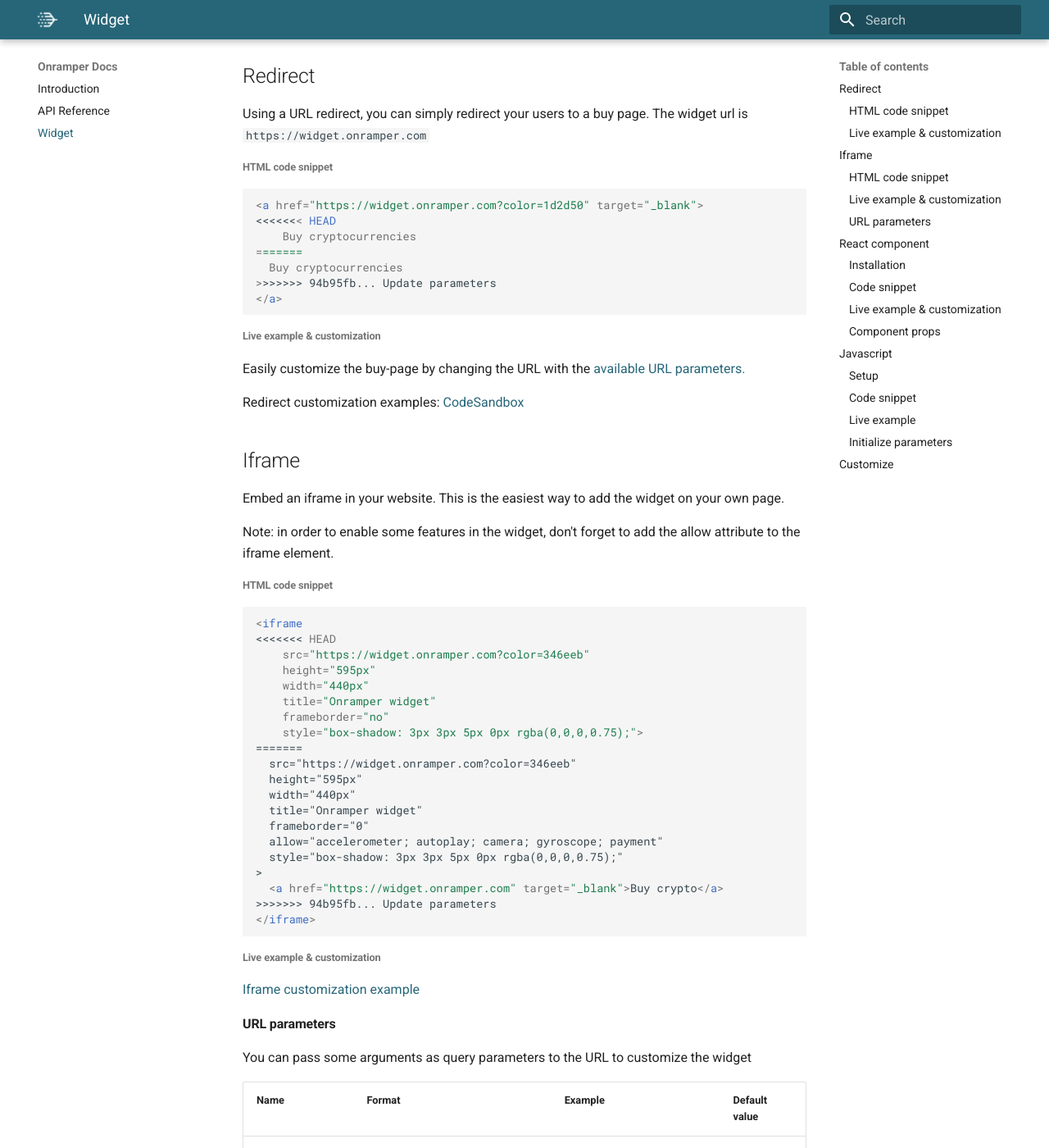
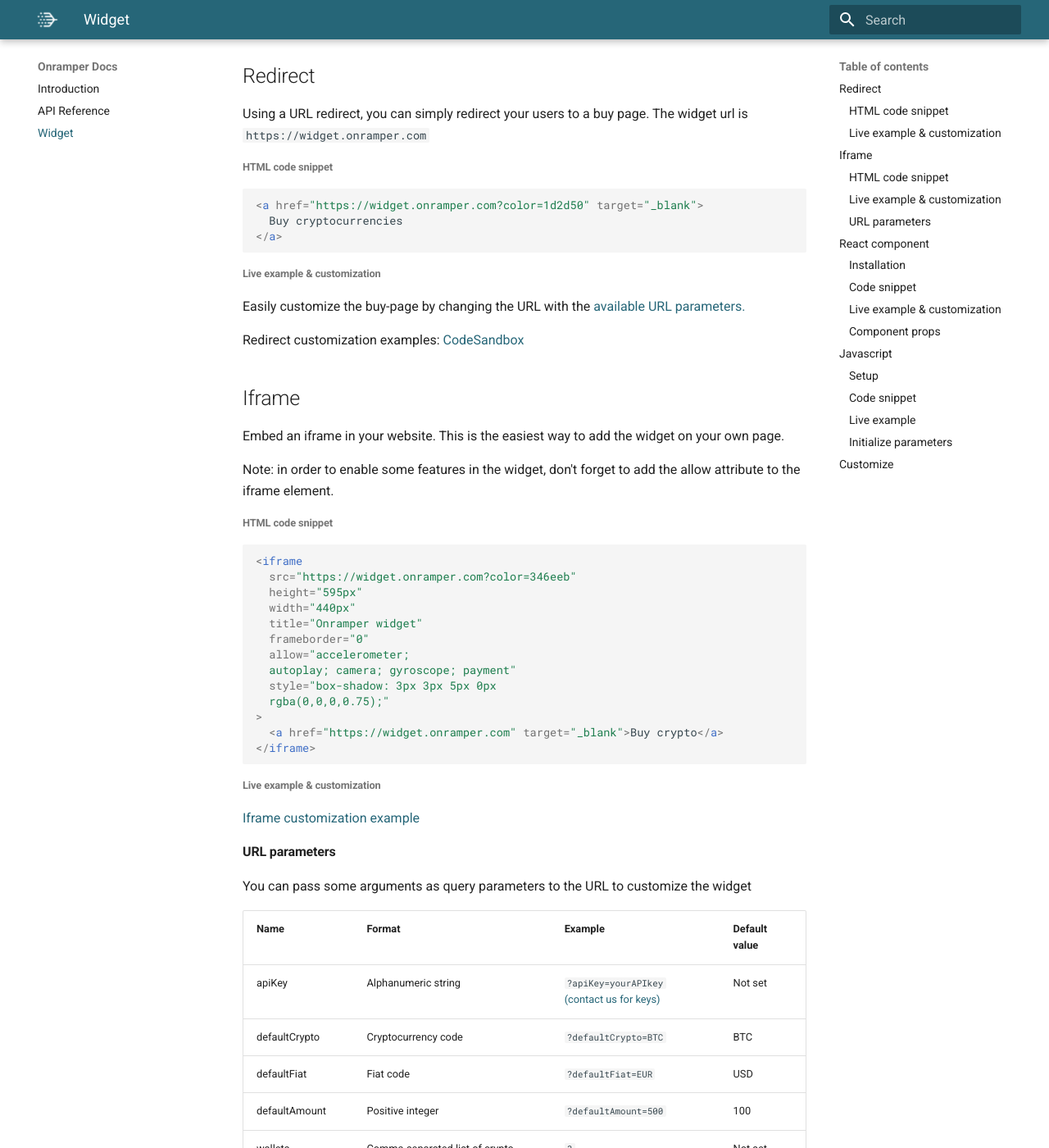
Before and after one commit to onramper/docs, an MkDocs documentation site: the page built from docs/widget.md, in a window 1280 px wide and 1400 px high, scrolled down 365 px. Shown: the whole window at 82% size. Built offline with MkDocs 1.6.1 and Material for MkDocs 9.7.7, drawn with Linux system fonts in a browser that asks for light colours.

Commit message:
Remove merge info

````diff
--- a/docs/widget.md
+++ b/docs/widget.md
@@ -16,11 +16,7 @@ Using a URL redirect, you can simply redirect your users to a buy page. The widg
 
 ```html
 <a href="https://widget.onramper.com?color=1d2d50" target="_blank">
-<<<<<<< HEAD
-    Buy cryptocurrencies
-=======
   Buy cryptocurrencies
->>>>>>> 94b95fb... Update parameters
 </a>
 ```
 
@@ -40,24 +36,17 @@ Note: in order to enable some features in the widget, don't forget to add the al
 
 ```html
 <iframe
-<<<<<<< HEAD
-    src="https://widget.onramper.com?color=346eeb"
-    height="595px"
-    width="440px"
-    title="Onramper widget"
-    frameborder="no"
-    style="box-shadow: 3px 3px 5px 0px rgba(0,0,0,0.75);">
-=======
   src="https://widget.onramper.com?color=346eeb"
   height="595px"
   width="440px"
   title="Onramper widget"
   frameborder="0"
-  allow="accelerometer; autoplay; camera; gyroscope; payment"
-  style="box-shadow: 3px 3px 5px 0px rgba(0,0,0,0.75);"
+  allow="accelerometer;
+  autoplay; camera; gyroscope; payment"
+  style="box-shadow: 3px 3px 5px 0px
+  rgba(0,0,0,0.75);"
 >
   <a href="https://widget.onramper.com" target="_blank">Buy crypto</a>
->>>>>>> 94b95fb... Update parameters
 </iframe>
 ```
 
````
